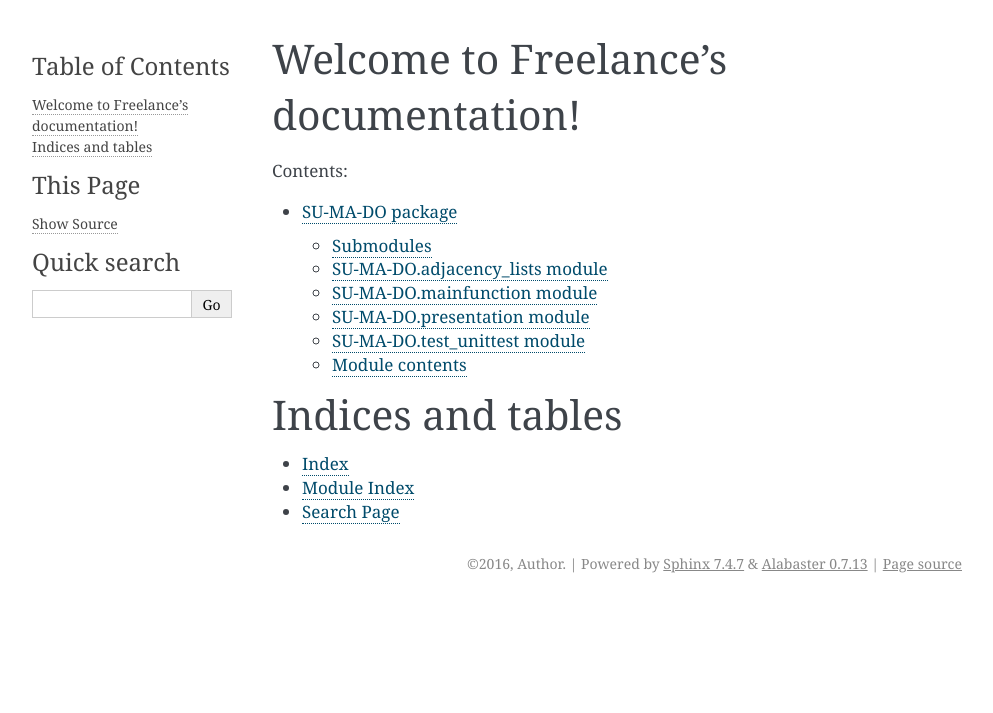
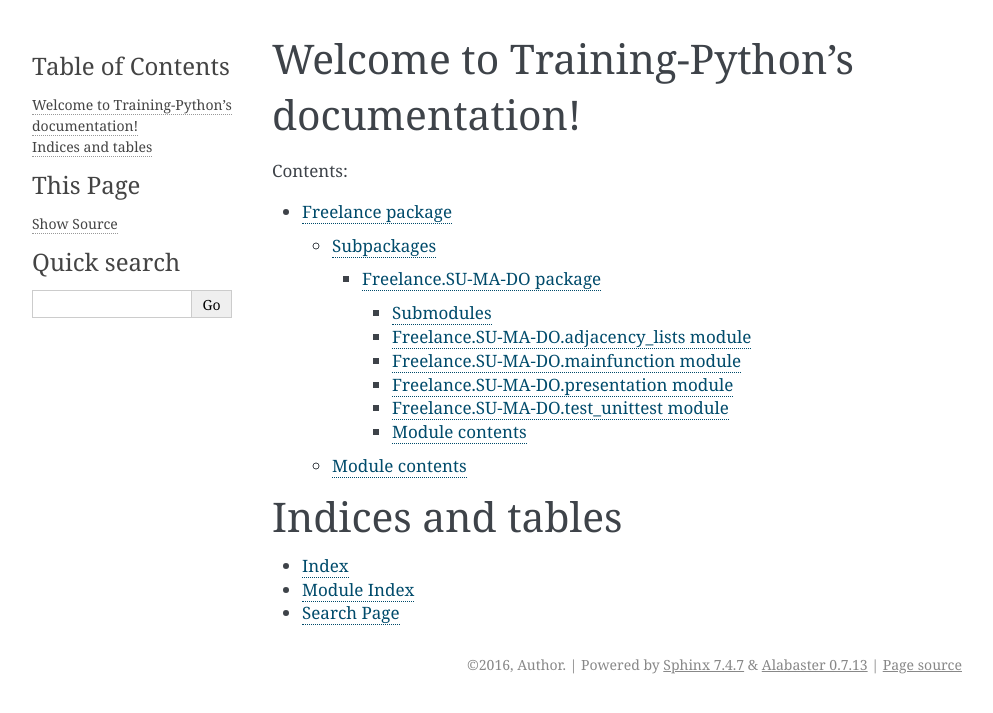
Before and after one commit to ELC/training-matplotlib, a Sphinx documentation site: the page built from docs/source/index.rst, in a window 1280 px wide. Shown: the top 713 px of the page, without its empty margins (148-1141 px from the left). Built offline with Sphinx 7.4.7, drawn with Linux system fonts in a browser that asks for light colours.

```diff
--- a/docs/source/conf.py
+++ b/docs/source/conf.py
@@ -1,8 +1,8 @@
 #!/usr/bin/env python3
 # -*- coding: utf-8 -*-
 #
-# Freelance documentation build configuration file, created by
-# sphinx-quickstart on Mon Oct  3 12:19:09 2016.
+# Training-Python documentation build configuration file, created by
+# sphinx-quickstart on Mon Oct  3 12:24:16 2016.
 #
 # This file is execfile()d with the current directory set to its
 # containing dir.
@@ -17,9 +17,9 @@
 # add these directories to sys.path here. If the directory is relative to the
 # documentation root, use os.path.abspath to make it absolute, like shown here.
 #
-import os
-import sys
-sys.path.insert(0, os.path.abspath('../../Freelance'))
+# import os
+# import sys
+# sys.path.insert(0, os.path.abspath('.'))
 
 # -- General configuration ------------------------------------------------
 
@@ -53,7 +53,7 @@ source_suffix = '.rst'
 master_doc = 'index'
 
 # General information about the project.
-project = 'Freelance'
+project = 'Training-Python'
 copyright = '2016, Author'
 author = 'Author'
 
@@ -138,7 +138,7 @@ html_theme = 'alabaster'
 # The name for this set of Sphinx documents.
 # "<project> v<release> documentation" by default.
 #
-# html_title = 'Freelance v'
+# html_title = 'Training-Python v'
 
 # A shorter title for the navigation bar.  Default is the same as html_title.
 #
@@ -238,7 +238,7 @@ html_static_path = ['_static']
 # html_search_scorer = 'scorer.js'
 
 # Output file base name for HTML help builder.
-htmlhelp_basename = 'Freelancedoc'
+htmlhelp_basename = 'Training-Pythondoc'
 
 # -- Options for LaTeX output ---------------------------------------------
 
@@ -264,7 +264,7 @@ latex_elements = {
 # (source start file, target name, title,
 #  author, documentclass [howto, manual, or own class]).
 latex_documents = [
-    (master_doc, 'Freelance.tex', 'Freelance Documentation',
+    (master_doc, 'Training-Python.tex', 'Training-Python Documentation',
      'Author', 'manual'),
 ]
 
@@ -306,7 +306,7 @@ latex_documents = [
 # One entry per manual page. List of tuples
 # (source start file, name, description, authors, manual section).
 man_pages = [
-    (master_doc, 'freelance', 'Freelance Documentation',
+    (master_doc, 'training-python', 'Training-Python Documentation',
      [author], 1)
 ]
 
@@ -321,8 +321,8 @@ man_pages = [
 # (source start file, target name, title, author,
 #  dir menu entry, description, category)
 texinfo_documents = [
-    (master_doc, 'Freelance', 'Freelance Documentation',
-     author, 'Freelance', 'One line description of project.',
+    (master_doc, 'Training-Python', 'Training-Python Documentation',
+     author, 'Training-Python', 'One line description of project.',
      'Miscellaneous'),
 ]
 
--- a/docs/source/index.rst
+++ b/docs/source/index.rst
@@ -1,17 +1,17 @@
-.. Freelance documentation master file, created by
-   sphinx-quickstart on Mon Oct  3 12:19:09 2016.
+.. Training-Python documentation master file, created by
+   sphinx-quickstart on Mon Oct  3 12:24:16 2016.
    You can adapt this file completely to your liking, but it should at least
    contain the root `toctree` directive.
 
-Welcome to Freelance's documentation!
-=====================================
+Welcome to Training-Python's documentation!
+===========================================
 
 Contents:
 
 .. toctree::
    :maxdepth: 4
 
-   SU-MA-DO
+   Freelance
 
 
 Indices and tables
```
Also changed, not shown: docs/source/Freelance.SU-MA-DO.rst (added, +46 -0 lines), docs/source/Freelance.rst (added, +17 -0 lines), docs/source/SU-MA-DO.rst (deleted, +0 -46 lines), Freelance/__init__.py (added), 5 other files.
